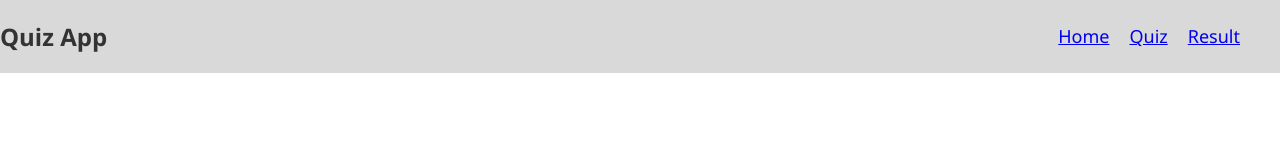
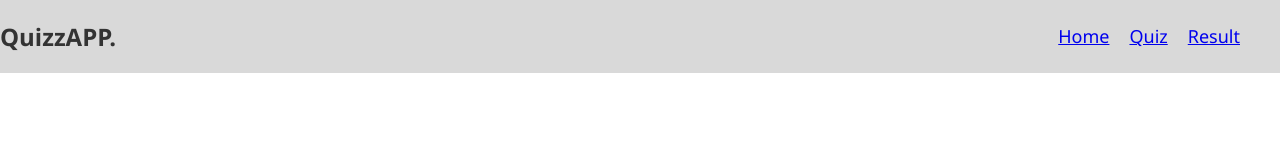
Before and after one commit to Sam21ir/quizzapp, a React (Create React App) app: page / in a window 1280 px wide. Shown: the top 160 px of the page. Built offline with nearby package versions, Linux system fonts and the light colour scheme.

Commit message:
fixing styles in home page and navbar

```diff
--- a/src/components/Navbar.jsx
+++ b/src/components/Navbar.jsx
@@ -1,7 +1,7 @@
 function Navbar() {
   return (
     <nav className="stylenavbar">
-      <h1>Quiz App</h1>
+      <h1>QuizzAPP.</h1>
       <ul className="liststyle">
         <li><a href="/">Home</a></li>
         <li><a href="/quiz">Quiz</a></li>
```
